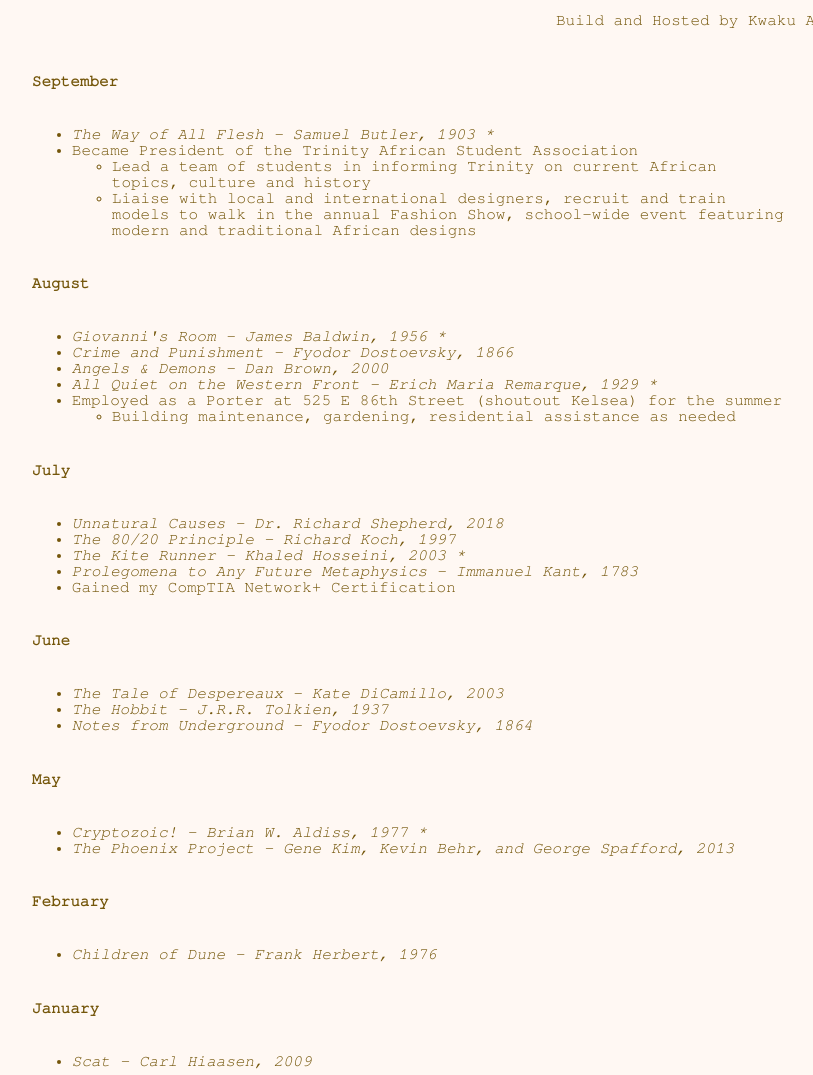
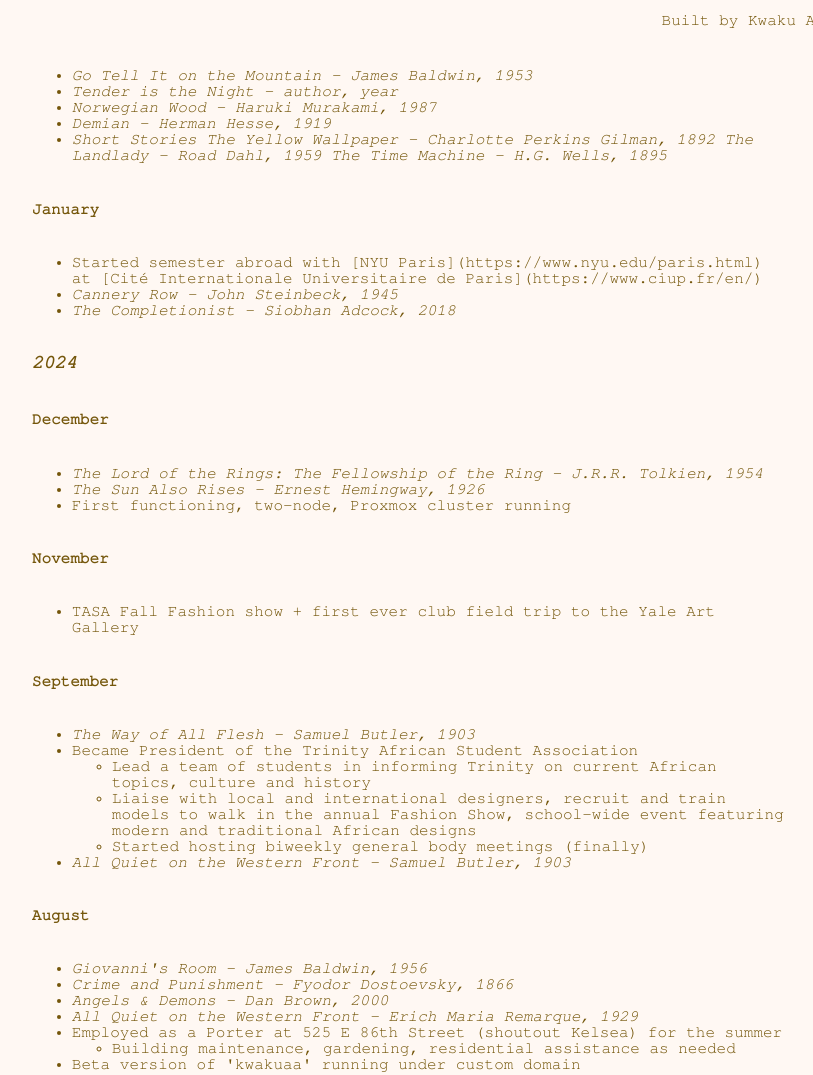
Before and after one commit to noquake/kwakuaa, a website: page index.html in a window 1280 px wide. Shown: the part 756-1831 px from the top of the page, without its empty margins (229-1042 px from the left). Drawn offline with Linux system fonts and the light colour scheme.

Commit message:
style adjustments

```diff
--- a/css/main.css
+++ b/css/main.css
@@ -71,6 +71,11 @@ a:hover {
 }
 
 .book {
+  font-family: "freemono-oblique";
+  color: var(--fg-secondary);
+}
+
+.fav-book{
   font-family: "freemono-oblique";
   color: var(--fg-secondary);
 }
--- a/index.html
+++ b/index.html
@@ -23,7 +23,7 @@
     </nav>
 
     <div class="quote">
-      <p>"A man would have to put his soul at hazard" -Ed Tom Bell, No Country for Old Men (2007)</p>
+      <p>"Stories are light" -Gregory the Jailer from The Tale of Desperaux, Kate DiCamillo 2003</p>
     </div>
 
     <nav class="sidebar">
@@ -57,10 +57,13 @@
       <h1>Kwaku A. Agyapong</h1>
 
       <p>
-        My name is Kwaku Agyapong, I major in Computer Science and French with a
-        minor in Philosophy at Trinity College. In the field of CS, my interests
+        My name is Kwaku. I am a Computer Science/French double major with a
+        Philosophy minor at Trinity College. In terms CS, my interests
         lie mainly in system administration and security. French and Philosophy
-        dont help much with CS but they I've found them to be equally important.
+        dont help much in that pursuit, but are fun and interesting nonetheless. In my freetime I read, write, code, and cook. Usually in that order.
+
+        At Trinity, I work as the Student Financial Counselor, am a board member of the Budget Committee, and am President of the Trinity African Student Association. (TASA) I'm also a regular at the DnD club (usually just to play Magic: The Gathering)
+
         This site serves to (1) keep track of what I've done and am up to, and
         (2) act as a gateway to some services I host. Feel free to contact me,
         and thanks for visiting.<br /><br /><br /><br /><br />
@@ -78,28 +81,77 @@
 	   <h3>2028</h3>
 	   <h3>2027</h3>
 	   <h3>2026</h3>
+
+     <li class="book">
+          title - author, year
+        </li>
+	   -->
 	   <h3>2025</h3>
-	   -->
+
+     <h4>February</h4>
+     <ul>
+    <li class="fav-book">
+      Go Tell It on the Mountain - James Baldwin, 1953
+    </li>
+    <li class="book">
+      Tender is the Night - author, year
+    </li>
+    <li class="fav-book">
+      Norwegian Wood - Haruki Murakami, 1987
+    </li>
+    <li class="fav-book">
+      Demian - Herman Hesse, 1919
+    </li>
+    <li class="book">
+      Short Stories
+      The Yellow Wallpaper - Charlotte Perkins Gilman, 1892
+      The Landlady - Road Dahl, 1959
+      The Time Machine - H.G. Wells, 1895
+    </li>
+  </ul>
+
+     <h4>January</h4>
+     <ul>
+      <li>
+        Started semester abroad with [NYU Paris](https://www.nyu.edu/paris.html) at [Cité Internationale Universitaire de Paris](https://www.ciup.fr/en/)
+      </li>
+      <li class="fav-book">
+        Cannery Row - John Steinbeck, 1945
+      </li>
+      <li class="book">
+        The Completionist - Siobhan Adcock, 2018
+      </li>
+     </ul>
+
+
 
       <h3>2024</h3>
 
       <h4>December</h4>
-
       <ul>
         <li class="book">
           The Lord of the Rings: The Fellowship of the Ring - J.R.R. Tolkien,
           1954
         </li>
+        <li class="book">
+          The Sun Also Rises - Ernest Hemingway, 1926
+        </li>
         <li>
-          Became President of the Trinity African Student
-          Association
+          First functioning, two-node, Proxmox cluster running
         </li>
       </ul>
 
+      <h4>November</h4>
+      <ul>
+        <li>
+          TASA Fall Fashion show + first ever club field trip to the Yale Art Gallery
+        </li>
+
+      </ul>
+
       <h4>September</h4>
-
       <ul>
-        <li class="book">The Way of All Flesh - Samuel Butler, 1903 *</li>
+        <li class="fav-book">The Way of All Flesh - Samuel Butler, 1903</li>
         <li>
           Became President of the Trinity African Student Association
           <ul>
@@ -112,18 +164,23 @@
               models to walk in the annual Fashion Show, school-wide event
               featuring modern and traditional African designs
             </li>
+            <li>
+              Started hosting biweekly general body meetings (finally)
+            </li>
           </ul>
         </li>
+        <li class="fav-book">All Quiet on the Western Front - Samuel Butler, 1903</li>
+
       </ul>
 
       <h4>August</h4>
 
       <ul>
-        <li class="book">Giovanni's Room - James Baldwin, 1956 *</li>
+        <li class="fav-book">Giovanni's Room - James Baldwin, 1956</li>
         <li class="book">Crime and Punishment - Fyodor Dostoevsky, 1866</li>
         <li class="book">Angels & Demons - Dan Brown, 2000</li>
         <li class="book">
-          All Quiet on the Western Front - Erich Maria Remarque, 1929 *
+          All Quiet on the Western Front - Erich Maria Remarque, 1929
         </li>
         <li>
           Employed as a Porter at 525 E 86th Street (shoutout Kelsea) for the
@@ -134,6 +191,9 @@
             </li>
           </ul>
         </li>
+        <li>
+          Beta version of 'kwakuaa' running under custom domain
+        </li>
       </ul>
 
       <h4>July</h4>
@@ -141,7 +201,7 @@
       <ul>
         <li class="book">Unnatural Causes - Dr. Richard Shepherd, 2018</li>
         <li class="book">The 80/20 Principle - Richard Koch, 1997</li>
-        <li class="book">The Kite Runner - Khaled Hosseini, 2003 *</li>
+        <li class="fav-book">The Kite Runner - Khaled Hosseini, 2003 </li>
         <li class="book">
           Prolegomena to Any Future Metaphysics - Immanuel Kant, 1783
         </li>
@@ -159,7 +219,7 @@
       <h4>May</h4>
 
       <ul>
-        <li class="book">Cryptozoic! - Brian W. Aldiss, 1977 *</li>
+        <li class="fav-book">Cryptozoic! - Brian W. Aldiss, 1977</li>
         <li class="book">
           The Phoenix Project - Gene Kim, Kevin Behr, and George Spafford, 2013
         </li>
@@ -206,7 +266,7 @@
       <h4>January</h4>
 
       <ul>
-        <li class="book">The Alchemist - Paulo Coelho, 1988 *</li>
+        <li class="fav-book">The Alchemist - Paulo Coelho, 1988</li>
       </ul>
 
       <h3>2022</h3>
@@ -267,7 +327,7 @@
 
       <ul>
         <li class="book">Lord of the Flies - William Golding, 1954</li>
-        <li class="book">Dune - Frank Herbert, 1965 *</li>
+        <li class="fav-book">Dune - Frank Herbert, 1965</li>
         <li class="book">Tampa - Alissa Nutting, 2013</li>
       </ul>
 
@@ -334,7 +394,7 @@
         <li class="book">
           The Perks of Being A Wallflower - Steve Chbosky, 2017
         </li>
-        <li class="book">Speaker for the Dead - Orson Scott Card, 1986 *</li>
+        <li class="fav-book">Speaker for the Dead - Orson Scott Card, 1986</li>
         <li class="book">Ender's Game - Orson Scott Card, 1985</li>
       </ul>
 
@@ -397,7 +457,7 @@
         </div>
       </form>
       </div> -->
-      <p>Build and Hosted by Kwaku A. Agyapong. <a class="clear" href="https://github.com/noquake/kwakuaa">Source code</a></p>
+      <p>Built by Kwaku A. Agyapong. <a class="clear" href="https://github.com/noquake/kwakuaa">Source code</a></p>
     </div>
   </body>
 </html>
```
